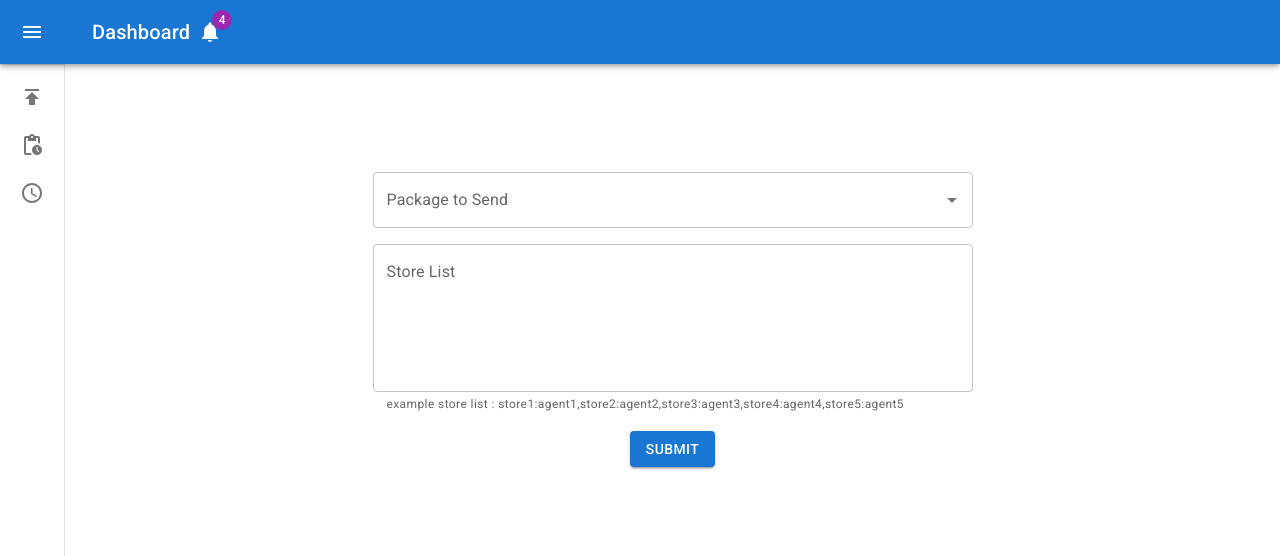
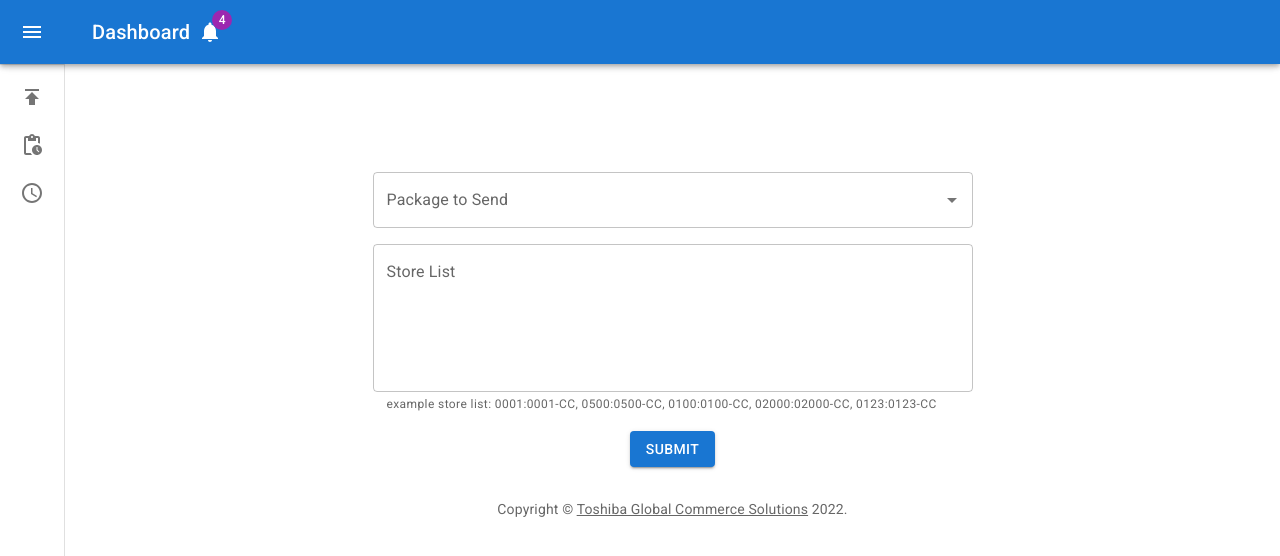
Before and after one commit to LuisBlau/rems-dashboard, a Next.js app: page /deploySchedule in a window 1280 px wide. Shown: the top 556 px of the page. Built offline with nearby package versions, Linux system fonts and the light colour scheme; no server answers.

Commit message:
TK-113614: Made changes based on PR feedback and things I found while working on the next page.

```diff
--- a/pages/deploySchedule.js
+++ b/pages/deploySchedule.js
@@ -8,6 +8,8 @@ import AdapterDateFns from '@mui/lab/AdapterDateFns';
 import LocalizationProvider from '@mui/lab/LocalizationProvider';
 import DateTimePicker from '@mui/lab/DateTimePicker';
 import Button from "@mui/material/Button";
+import Box from "@mui/material/Box";
+import Copyright from "../src/Copyright";
 import axios from 'axios';
 
 const uiWidth = 600;
@@ -36,8 +38,6 @@ const useStyles = makeStyles((theme) => ({
     },
 }));
 
-// const defaultPackageOptions = ['package-1', 'package-2', 'really-really-long-package-name-ABCDEFGHIJKLMNOPQRSTUVWXYZ-abcdefghijklmnopqrstuvwxyz-1234567890.pkz', 'package-3', 'package-4'];
-
 const formValues = {
     name: "",
     id: "",
@@ -50,7 +50,6 @@ export default function deployScheule() {
     const [_formValues, setFormValues] = useState(formValues);
     const [_package, setPackage] = useState(null);
     const [_storeList, setStoreList] = useState('');
-    // const [_dateTime, setDateTime] = useState((new Date()));
     const [_dateTime, setDateTime] = useState(new Date());
     const [_options, setOptions] = useState([])
 
@@ -86,7 +85,7 @@ export default function deployScheule() {
         //TODO : Add error message if status does not come back OK
         fetch('http://127.0.0.1:3001/deploy-config', requestText)
             .then(res => {
-                if(res.status != 200){
+                if (res.status != 200) {
                     alert("Deploy-Config: name and id does not exist.")
                 }
             })
@@ -99,9 +98,8 @@ export default function deployScheule() {
     return (
         <main className={classes.content}>
             <div className={classes.appBarSpacer} />
-            <Container maxWidth="lg" className={classes.container}>
+            <Container maxWidth="lg" className={classes.container} >
                 <form onSubmit={handleSubmit}>
-                    <div>
                     <Stack spacing={2} sx={{ alignItems: 'center', paddingTop: 10 }} >
                         <Autocomplete
                             id="select-package"
@@ -132,14 +130,14 @@ export default function deployScheule() {
                                 setStoreList(event.target.value);
 
                             }}
-                                helperText='example store list : store1:agent1,store2:agent2,store3:agent3,store4:agent4,store5:agent5'
+                            helperText='example store list: 0001:0001-CC, 0500:0500-CC, 0100:0100-CC, 02000:02000-CC, 0123:0123-CC'
                         />
                         <LocalizationProvider dateAdapter={AdapterDateFns}>
                             <DateTimePicker
                                 id="date-time-local"
                                 disablePast
                                 label="Send Time"
-                                    renderInput={(params) => <TextField {...params}  helperText="Store Time Zone" />}
+                                renderInput={(params) => <TextField {...params} helperText="Store Time Zone" />}
                                 value={_dateTime}
                                 onChange={(newValue) => {
                                     setDateTime(newValue);
@@ -151,8 +149,10 @@ export default function deployScheule() {
                             Submit
                         </Button>
                     </Stack>
-                    </div>
                 </form>
+                <Box pt={4}>
+                    <Copyright />
+                </Box>
             </Container>
         </main>
     );
```
Lines whose indentation alone changed are shown as unchanged.
